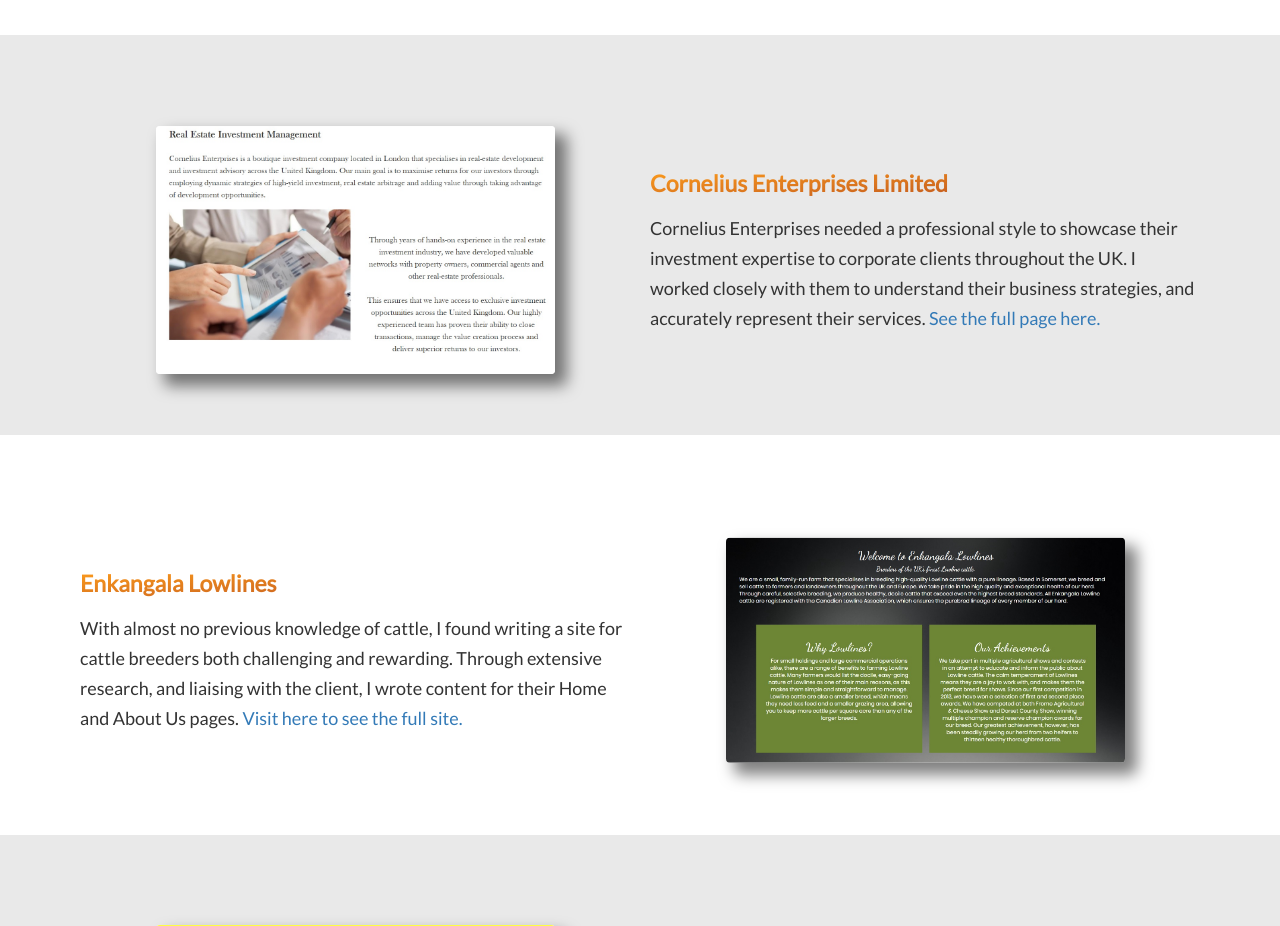
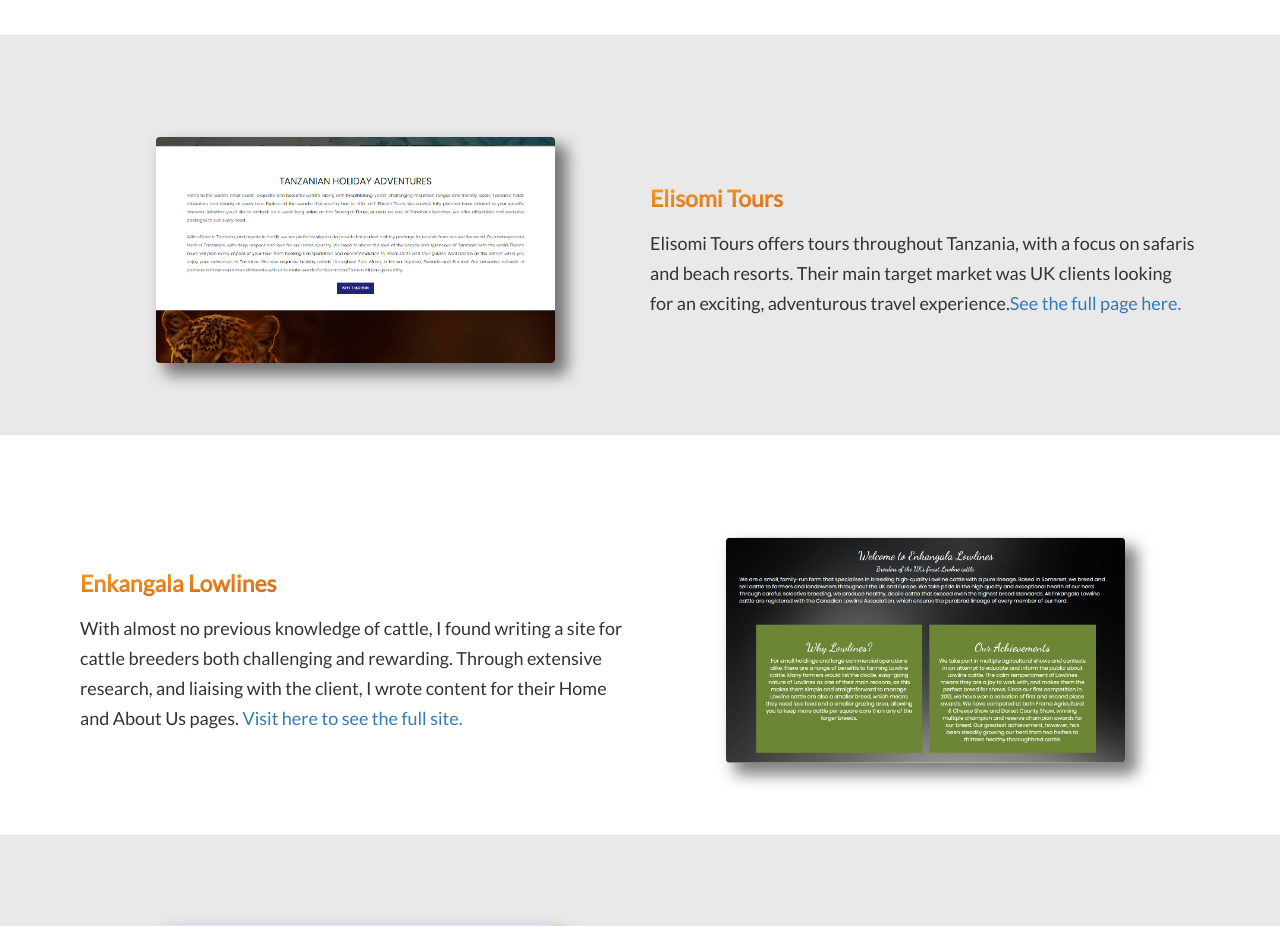
Before and after one commit to KTichmann/KTichmann.github.io---old, a website: page index.html in a window 1280 px wide. Shown: the part 1640-2566 px from the top of the page. Drawn offline with nearby package versions, Linux system fonts and the light colour scheme.

Commit message:
Update index.html

```diff
--- a/index.html
+++ b/index.html
@@ -61,12 +61,13 @@
         <div class="col-md-6 img-block__txt"><h2>Melanie Charnock Psychotherapy</h2> As a site for a counsellor, Melanie Charnock had to be equal parts warm, inviting and professional. I provided content for the Home, About Me, Therapies and Common Questions pages on the site. <a href="https://www.melaniecharnockcounselling.co.uk" target="_blank">Visit here to see the full site.</a></div>
       </div>
       <div class="img-block row right">
-        <div class="col-md-6 col-md-push-6 img-block__img"> <a href="Img/tee-off-tours.jpg" data-lightbox="image-1" data-title="Tee Off Tours"> <img class="portfolioimg img-responsive img-thumbnail" src="Img/tee-off-tours.jpg" alt="tee-off-tours"></a></div>
+        <div class="col-md-6 col-md-push-6 img-block__img"> <a href="Img/tee-off-tours.jpg" data-lightbox="image-1" data-title="Tee Off Tours"> <img class="portfolioimg img-responsive img-thumbnail" src="Img/tee-off-tours.jpg" alt="tee-off-tours website screenshot"></a></div>
         <div class="col-md-6 col-md-pull-6 img-block__txt"><h2>Tee off tours</h2>This site wanted to appeal to golfing enthusiasts looking to take a stress-free golf break in Scotland. I wrote the introduction section on their homepage, as well as the "Stress Free Golf Breaks" section. <a href="https://www.teeofftours.club" target="_blank">Visit here to see the full homepage.</a></div>
       </div>
       <div class="img-block row left">
-        <div class="col-md-6 img-block__img"><a href="Img/Cornelius.jpg" data-lightbox="image-1" data-title="Cornelius Enterprises Limited"> <img class="portfolioimg img-responsive img-thumbnail" src="Img/Cornelius.jpg" alt="Cornelius"></a></div>
-        <div class="col-md-6 img-block__txt"><h2>Cornelius Enterprises Limited</h2>Cornelius Enterprises needed a professional style to showcase their investment expertise to corporate clients throughout the UK. I worked closely with them to understand their business strategies, and accurately represent their services. <a href="http://www.corneliusenterprises.co.uk" target="_blank">See the full page here.</a></div>
+        <div class="col-md-6 img-block__img"><a href="Img/elisomiTours.png" data-lightbox="image-1" data-title="Elisomi Tours"> <img class="portfolioimg img-responsive img-thumbnail" src="Img/elisomiTours.png" alt="Elisomi Tours Website screenshot"></a></div>
+        <div class="col-md-6 img-block__txt"><h2>Elisomi Tours</h2>Elisomi Tours offers tours throughout Tanzania, with a focus on safaris and beach resorts. Their main target market was UK clients looking for an exciting, adventurous travel
+experience.<a href="http://www.corneliusenterprises.co.uk" target="_blank">See the full page here.</a></div>
       </div>
       <div class="img-block row right">
         <div class="col-md-6 col-md-push-6 img-block__img"><a href="Img/Enkangala.jpg" data-lightbox="image-1" data-title="My caption"> <img class="portfolioimg img-responsive img-thumbnail" src="Img/Enkangala.jpg" alt="Enkangala"></a></div>
```
